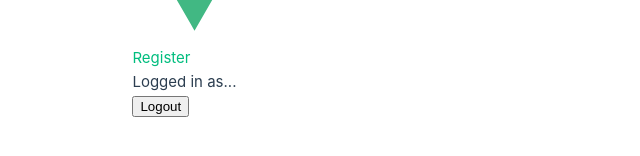
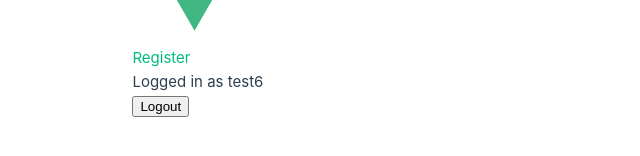
Before and after one commit to proximaal/proximaal-fe-challenge, a Vue app: page / in a window 1280 px wide. Both pictures are taken after a click on the button "Login". Shown: the part 384-540 px from the top of the page, without its empty margins (318-958 px from the left). Built offline with nearby package versions, Linux system fonts and the light colour scheme; data requests are answered from the project's data file.

Commit message:
Show the user menu only on select views

```diff
--- a/src/App.vue
+++ b/src/App.vue
@@ -1,6 +1,15 @@
 <script setup>
 import { RouterLink, RouterView } from 'vue-router'
 import UserMenu from './components/icons/UserMenu.vue'
+import { user } from '@/stores/user'
+import { computed } from 'vue'
+
+const store = user()
+
+const currentUser = computed(() => {
+  return store.user || JSON.parse(localStorage.getItem('user'))
+})
+
 </script>
 
 <template>
@@ -12,7 +21,7 @@ import UserMenu from './components/icons/UserMenu.vue'
         <RouterLink to="/register">Register</RouterLink>
       </nav>
     </div>
-    <UserMenu v-if="$route.name !== 'login'"/>
+    <UserMenu v-if="currentUser && $route.name !== 'login'"/>
   </header>
 
   <RouterView />
--- a/src/components/icons/UserMenu.vue
+++ b/src/components/icons/UserMenu.vue
@@ -1,12 +1,18 @@
 <script setup>
 import { user } from '@/stores/user'
+import { computed } from 'vue'
 const store = user()
 
 const logout = () => {
   store.logoutUser()
 }
+const currentUser = computed(() => {
+  return store.user || JSON.parse(localStorage.getItem('user'))
+})
+
 </script>
+
 <template>
-  <p>Logged in as...</p>
+  <p>Logged in as {{ currentUser.username }}</p>
   <button @click="logout">Logout</button>
 </template>
--- a/src/stores/user.js
+++ b/src/stores/user.js
@@ -36,6 +36,7 @@ export const user = defineStore('user', {
       axios.get(`http://localhost:3000/user?username=${payload.username}`)
         .then((response) => {
           console.log(response)
+          this.user = response.data[0]
           localStorage.setItem('user', JSON.stringify(response.data[0]))
           router.push({ path: '/'})
         })
```
